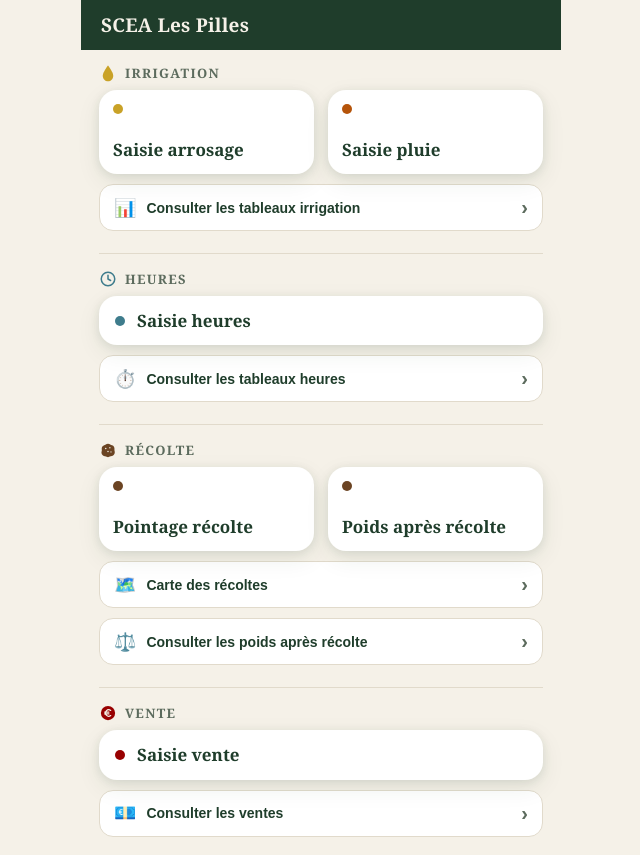
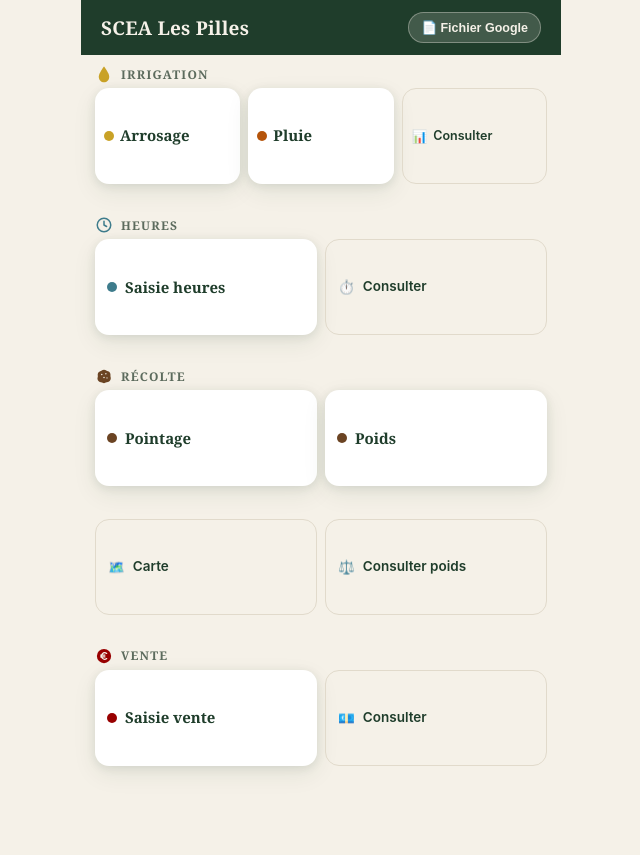
Before and after one commit to Charles-weisbuch/irrigation-app, a plain HTML site: page index.html in a window 1280 px wide. Shown: the whole page, without its empty margins (319-959 px from the left). After the commit the page ends 800 px from the top, so only its background shows below. Drawn offline with Linux system fonts and the light colour scheme.

Commit message:
modif 1ere page

```diff
--- a/archive/sw.js
+++ b/archive/sw.js
@@ -1,4 +1,4 @@
-const CACHE_NAME = "irrigation-v4";
+const CACHE_NAME = "irrigation-v5";
 const ASSETS = ["./index.html", "./manifest.json", "./icon-192.png", "./icon-512.png", "./icon-maskable-512.png", "./apple-touch-icon.png"];
 
 self.addEventListener("install", (event) => {
--- a/index.html
+++ b/index.html
@@ -316,6 +316,39 @@
   main.home .parcel-grid-single .parcel-card{ min-height: 0; padding: 14px 16px; }
   main.home .parcel-grid-single .parcel-card .mark{ margin-bottom: 0; }
   main.home .consult-link{ margin-top: 10px; padding: 11px 14px; font-size: 14px; }
+
+
+  /* ---------- Accueil compact : tout tient sur l'écran, sans défilement ---------- */
+  #app:has(main.home){ height: 100vh; height: 100dvh; min-height: 0; }
+  header.home-head{ display:flex; align-items:center; justify-content:space-between; gap:10px; }
+  header.home-head h1{ font-size: 19px; }
+  .sheet-btn{
+    background: rgba(245,241,232,0.16); border: 1px solid rgba(245,241,232,0.35); color: var(--cream);
+    border-radius: 999px; padding: 7px 12px; font-size: 12.5px; font-weight: 700; cursor: pointer; white-space: nowrap;
+  }
+  .sheet-btn:active{ background: rgba(245,241,232,0.3); }
+  main.home{ display:flex; flex-direction:column; gap:8px; padding: 10px 14px calc(10px + env(safe-area-inset-bottom)) 14px; min-height: 0; }
+  main.home .pole{ display:flex; flex-direction:column; gap:5px; flex: var(--rows) 0 auto; }
+  main.home .pole-title{ margin: 0; font-size: 12px; }
+  .pole-row{ display:grid; gap:8px; flex:1; grid-auto-rows: minmax(46px, 1fr); }
+  .pole-row.r3{ grid-template-columns: repeat(3, 1fr); }
+  .pole-row.r2{ grid-template-columns: repeat(2, 1fr); }
+  .tile{
+    background: var(--card); border: none; border-radius: 14px; box-shadow: var(--shadow);
+    display:flex; align-items:center; gap:8px; padding: 0 12px; min-width:0; max-height: 96px;
+    font-family: Georgia, "Times New Roman", serif; font-size: 15px; font-weight: 600; color: var(--green-deep);
+    text-align:left; cursor:pointer; transition: transform .12s ease;
+  }
+  .tile:active{ transform: scale(0.96); }
+  .tile .mark{ width:10px; height:10px; border-radius:50%; background: var(--gold); flex-shrink:0; }
+  .tile .name{ line-height:1.15; }
+  .tile.alt{
+    background: transparent; border: 1px solid #E1DACB; box-shadow:none;
+    font-family: inherit; font-size: 13.5px; color: var(--green-deep);
+  }
+  .tile.alt:active{ background: #F1EEE3; }
+  .pole-row.r3 .tile{ padding: 0 9px; gap: 6px; }
+  .pole-row.r3 .tile.alt{ font-size: 12.5px; }
 
   /* ---------- Carte des récoltes ---------- */
   main.map-main{ padding: 0; flex: 1; display: flex; }
@@ -749,74 +782,45 @@ function renderChoice(){
   currentLigne = null;
   stopCarte();
   app.innerHTML = `
-    <header class="compact">
+    <header class="compact home-head">
       <h1>SCEA Les Pilles</h1>
+      <button class="sheet-btn" id="openSheet" type="button">📄 Fichier Google</button>
     </header>
     <main class="home">
-      <p class="pole-title">${dropIcon()}<span>Irrigation</span></p>
-      <div class="parcel-grid">
-        <button class="parcel-card" id="choiceArrosage">
-          <span class="mark"></span>
-          <span class="name">Saisie arrosage</span>
-        </button>
-        <button class="parcel-card" id="choicePluie">
-          <span class="mark" style="background:#B5540A;"></span>
-          <span class="name">Saisie pluie</span>
-        </button>
-      </div>
-      <button class="consult-link" id="choiceConsultation">
-        <span class="consult-icon">📊</span>
-        <span>Consulter les tableaux irrigation</span>
-        <span class="consult-chevron">›</span>
-      </button>
-
-      <p class="pole-title pole-title-suite">${clockIcon()}<span>Heures</span></p>
-      <div class="parcel-grid parcel-grid-single">
-        <button class="parcel-card" id="choiceHeures">
-          <span class="mark" style="background:#3E7C8C;"></span>
-          <span class="name">Saisie heures</span>
-        </button>
-      </div>
-      <button class="consult-link" id="choiceConsultationHeures">
-        <span class="consult-icon">⏱️</span>
-        <span>Consulter les tableaux heures</span>
-        <span class="consult-chevron">›</span>
-      </button>
-
-      <p class="pole-title pole-title-suite">${truffeIcon()}<span>Récolte</span></p>
-      <div class="parcel-grid">
-        <button class="parcel-card" id="choiceRecolte">
-          <span class="mark" style="background:#6B4423;"></span>
-          <span class="name">Pointage récolte</span>
-        </button>
-        <button class="parcel-card" id="choicePoids">
-          <span class="mark" style="background:#6B4423;"></span>
-          <span class="name">Poids après récolte</span>
-        </button>
-      </div>
-      <button class="consult-link" id="choiceCarte">
-        <span class="consult-icon">🗺️</span>
-        <span>Carte des récoltes</span>
-        <span class="consult-chevron">›</span>
-      </button>
-      <button class="consult-link" id="choiceConsultationPoids">
-        <span class="consult-icon">⚖️</span>
-        <span>Consulter les poids après récolte</span>
-        <span class="consult-chevron">›</span>
-      </button>
-
-      <p class="pole-title pole-title-suite">${euroIcon()}<span>Vente</span></p>
-      <div class="parcel-grid parcel-grid-single">
-        <button class="parcel-card" id="choiceVente">
-          <span class="mark" style="background:#980000;"></span>
-          <span class="name">Saisie vente</span>
-        </button>
-      </div>
-      <button class="consult-link" id="choiceConsultationVente">
-        <span class="consult-icon">💶</span>
-        <span>Consulter les ventes</span>
-        <span class="consult-chevron">›</span>
-      </button>
+      <section class="pole" style="--rows:1">
+        <p class="pole-title">${dropIcon()}<span>Irrigation</span></p>
+        <div class="pole-row r3">
+          <button class="tile" id="choiceArrosage"><span class="mark"></span><span class="name">Arrosage</span></button>
+          <button class="tile" id="choicePluie"><span class="mark" style="background:#B5540A;"></span><span class="name">Pluie</span></button>
+          <button class="tile alt" id="choiceConsultation"><span>📊</span><span class="name">Consulter</span></button>
+        </div>
+      </section>
+
+      <section class="pole" style="--rows:1">
+        <p class="pole-title">${clockIcon()}<span>Heures</span></p>
+        <div class="pole-row r2">
+          <button class="tile" id="choiceHeures"><span class="mark" style="background:#3E7C8C;"></span><span class="name">Saisie heures</span></button>
+          <button class="tile alt" id="choiceConsultationHeures"><span>⏱️</span><span class="name">Consulter</span></button>
+        </div>
+      </section>
+
+      <section class="pole" style="--rows:2">
+        <p class="pole-title">${truffeIcon()}<span>Récolte</span></p>
+        <div class="pole-row r2">
+          <button class="tile" id="choiceRecolte"><span class="mark" style="background:#6B4423;"></span><span class="name">Pointage</span></button>
+          <button class="tile" id="choicePoids"><span class="mark" style="background:#6B4423;"></span><span class="name">Poids</span></button>
+          <button class="tile alt" id="choiceCarte"><span>🗺️</span><span class="name">Carte</span></button>
+          <button class="tile alt" id="choiceConsultationPoids"><span>⚖️</span><span class="name">Consulter poids</span></button>
+        </div>
+      </section>
+
+      <section class="pole" style="--rows:1">
+        <p class="pole-title">${euroIcon()}<span>Vente</span></p>
+        <div class="pole-row r2">
+          <button class="tile" id="choiceVente"><span class="mark" style="background:#980000;"></span><span class="name">Saisie vente</span></button>
+          <button class="tile alt" id="choiceConsultationVente"><span>💶</span><span class="name">Consulter</span></button>
+        </div>
+      </section>
     </main>
   `;
   document.getElementById("choiceArrosage").addEventListener("click", renderSelect);
@@ -830,6 +834,28 @@ function renderChoice(){
   document.getElementById("choiceConsultationPoids").addEventListener("click", renderConsultationPoids);
   document.getElementById("choiceVente").addEventListener("click", renderVenteSaisie);
   document.getElementById("choiceConsultationVente").addEventListener("click", renderConsultationVente);
+  document.getElementById("openSheet").addEventListener("click", ouvrirFichierGoogle);
+  preparerUrlFichier();
+}
+
+// Lien vers le Google Sheet : l'adresse est demandée au script (elle ne change pas), puis gardée.
+let urlFichierGoogle = null;
+try{ urlFichierGoogle = localStorage.getItem("url_fichier_google"); }catch(e){}
+function preparerUrlFichier(){
+  if(urlFichierGoogle || SCRIPT_URL.indexOf("COLLE_ICI") === 0) return;
+  fetchJSONP("urlFichier").then(d => {
+    if(d && d.url){ urlFichierGoogle = d.url; try{ localStorage.setItem("url_fichier_google", d.url); }catch(e){} }
+  }).catch(() => {});
+}
+async function ouvrirFichierGoogle(){
+  const btn = document.getElementById("openSheet");
+  if(!urlFichierGoogle){
+    if(btn) btn.textContent = "…";
+    try{ const d = await fetchJSONP("urlFichier"); if(d && d.url){ urlFichierGoogle = d.url; try{ localStorage.setItem("url_fichier_google", d.url); }catch(e){} } }catch(e){}
+    if(btn) btn.textContent = "📄 Fichier Google";
+  }
+  if(urlFichierGoogle) window.open(urlFichierGoogle, "_blank", "noopener");
+  else if(btn){ btn.textContent = "✗ Réessaie"; setTimeout(() => { btn.textContent = "📄 Fichier Google"; }, 2500); }
 }
 
 /* ============================================================
--- a/sw.js
+++ b/sw.js
@@ -1,4 +1,4 @@
-const CACHE_NAME = "irrigation-v5";
+const CACHE_NAME = "irrigation-v6";
 const ASSETS = ["./index.html", "./manifest.json", "./icon-192.png", "./icon-512.png", "./icon-maskable-512.png", "./apple-touch-icon.png"];
 
 self.addEventListener("install", (event) => {
```
Also changed, not shown: archive/index.html (+37 -3 lines), 4 other files.
